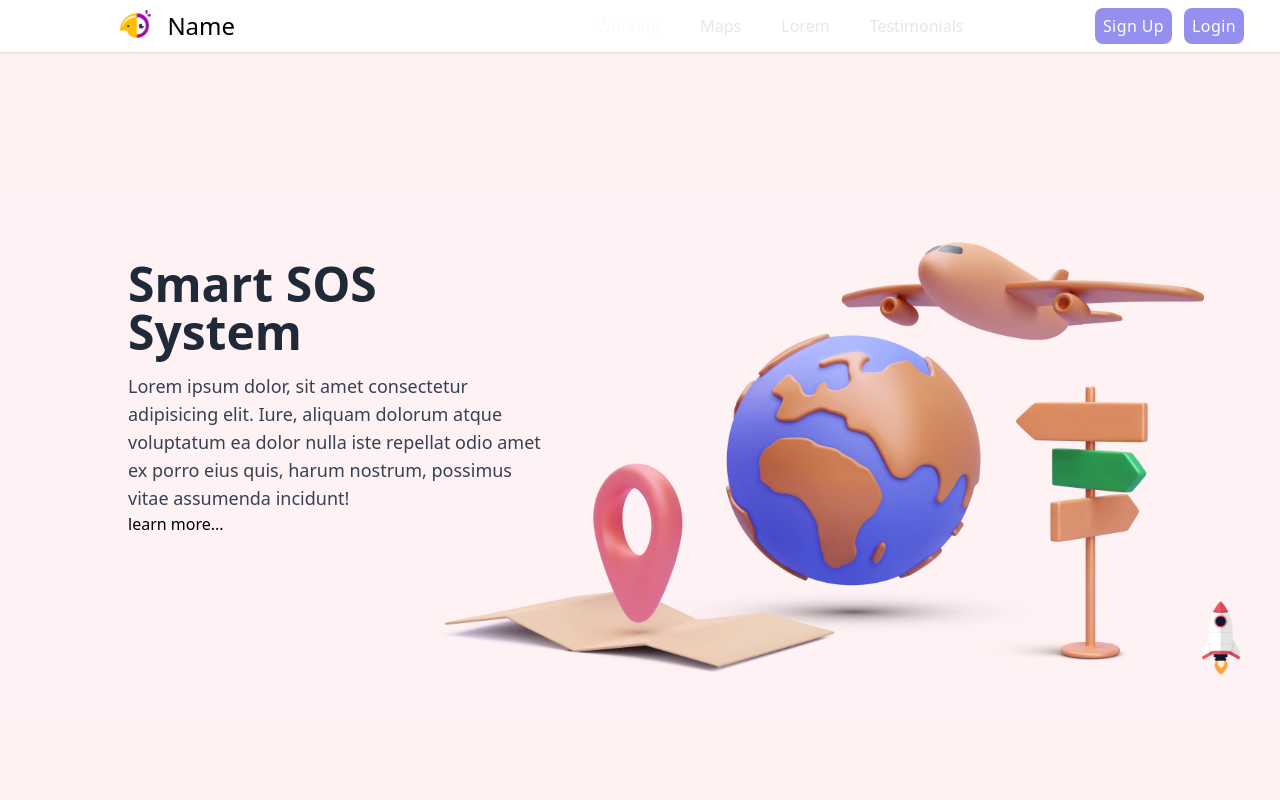
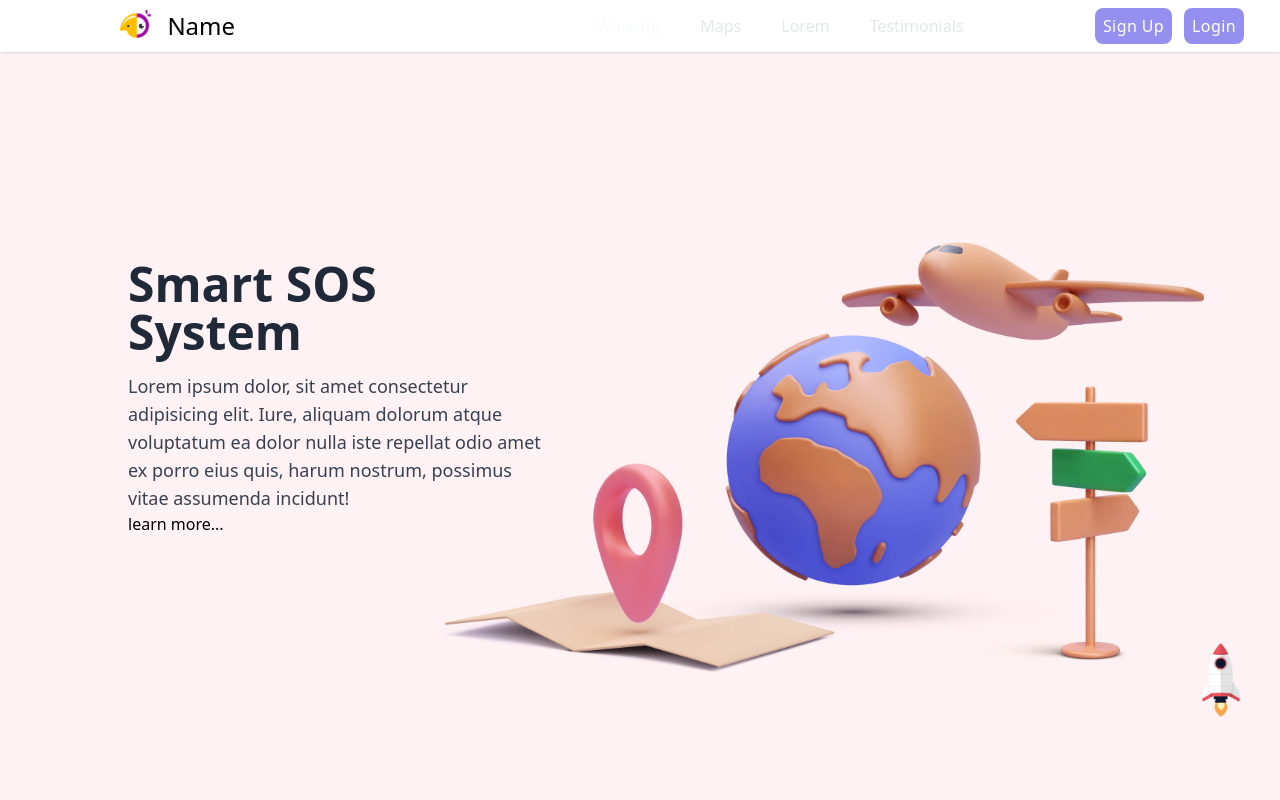
Before and after one commit to soumyaranjan-panda/SIHv3, a React (Create React App) app: page / in a window 1280 px wide. Shown: the top 800 px of the page. Built offline with nearby package versions, Linux system fonts and the light colour scheme; what @ubilabs/google-maps-react-hooks would draw is missing.

Commit message:
rocket update

```diff
--- a/src/components/utilities/rocket/Rocket.scss
+++ b/src/components/utilities/rocket/Rocket.scss
@@ -1,6 +1,6 @@
 .scroll-top{
     position: fixed;
-    bottom:6.5rem; right:1.2rem;
+    bottom:3.5rem; right:1.2rem;
     z-index: 100;
 }
 
@@ -15,7 +15,7 @@
     }
 
     50%{
-        transform: translateY(-3rem);
+        transform: translateY(-4rem);
     }
 
 }
```
